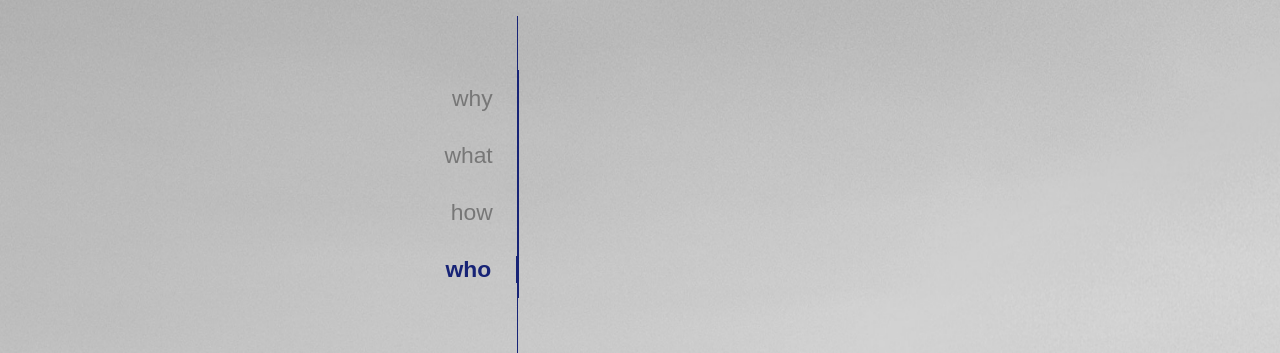
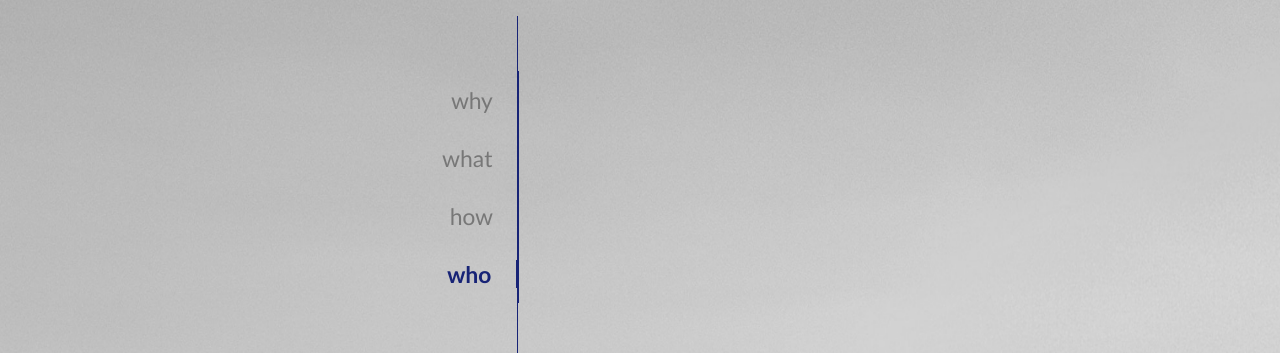
Before and after one commit to enryco/enricoscherlies, a React (Create React App) app: page /who in a window 1280 px wide. Shown: the part 158-511 px from the top of the page. Built offline with nearby package versions, Linux system fonts and the light colour scheme.

Commit message:
fonts and fixes

```diff
--- a/src/style/_body.scss
+++ b/src/style/_body.scss
@@ -5,7 +5,7 @@
     right: 0;
     bottom: 0;
     top: 0;
-  font-family: sans-serif;
+    font-family: 'Lato', sans-serif;
     color: $blue;
 }
 
--- a/src/style/index.css
+++ b/src/style/index.css
@@ -1,3 +1,4 @@
+@import url("https://fonts.googleapis.com/css?family=Lato:400,700");
 body {
   margin: 0;
   padding: 0;
@@ -5,7 +6,7 @@
   right: 0;
   bottom: 0;
   top: 0;
-  font-family: sans-serif;
+  font-family: 'Lato', sans-serif;
   color: #172376; }
 
 a {
--- a/src/style/index.scss
+++ b/src/style/index.scss
@@ -1,3 +1,7 @@
+// fongs
+@import url("https://fonts.googleapis.com/css?family=Lato:400,700");
+
+
 // Variables
 @import "vars";
 
```
Also changed, not shown: src/components/menu/SubMenu.jsx (+0 -16 lines), src/App.jsx (renamed from src/App.js), src/components/Empty.jsx (renamed from src/components/Empty.js), src/components/Home.jsx (renamed from src/components/Home.js), src/components/menu/Menu.jsx (renamed from src/components/menu/Menu.js). Lines whose indentation alone changed are shown as unchanged.
